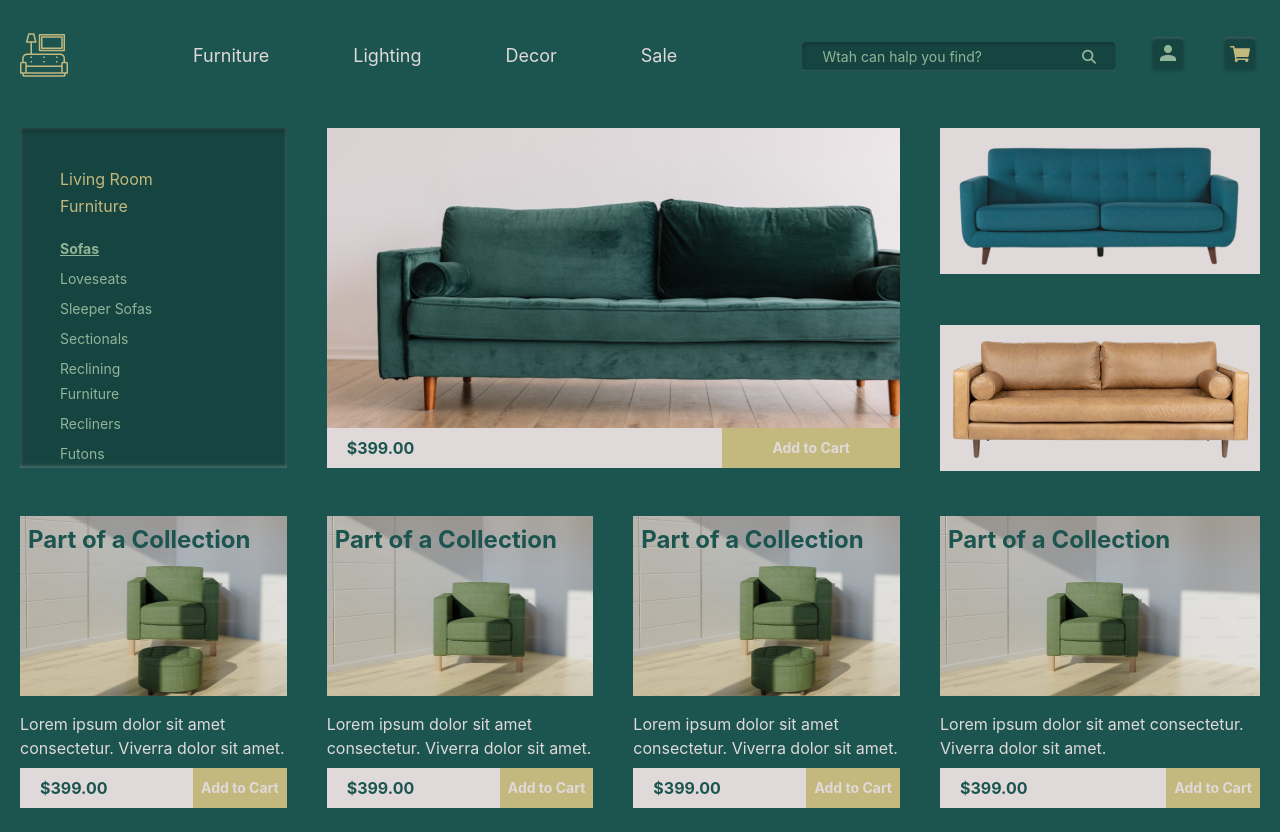
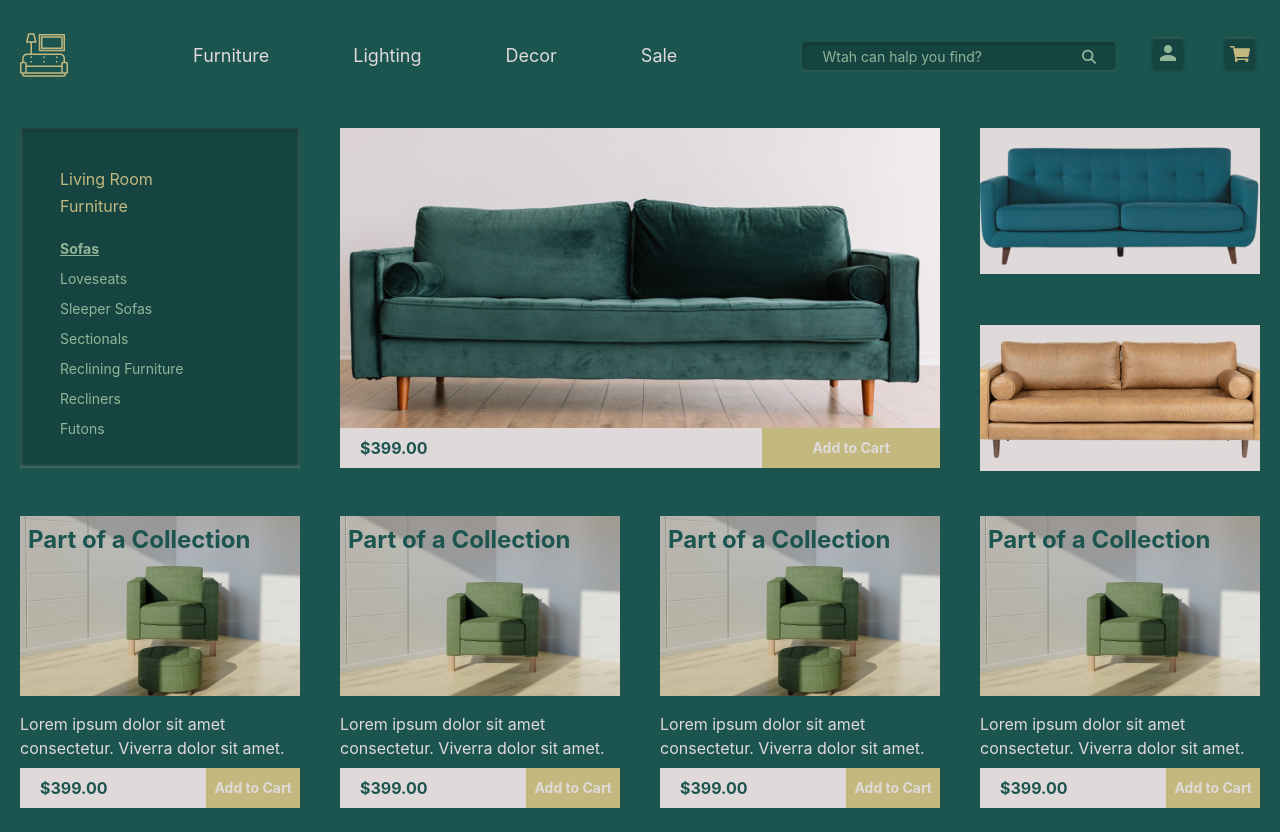
Before and after one commit to MariamMargebadze/homework11, a plain HTML site: page index.html in a window 1280 px wide. Drawn offline with Linux system fonts and the light colour scheme.

Commit message:
edited style

```diff
--- a/css/style.css
+++ b/css/style.css
@@ -18,8 +18,6 @@
 /* header */
 
 header{
-    grid-column-start: 1;
-    grid-column-end: 5;
     display: flex;
     justify-content: space-between;
     align-items: center;
@@ -44,9 +42,7 @@ ul{
     display: flex;
     padding: 8px 20px 7px 20px;
     justify-content: center;
-    align-items: flex-start;
     gap: 100px;
-    flex-shrink: 0;
     border-radius: var(--mainBorderradius);
     background:var(--rgbadark);
     box-shadow: 1.52px 3px 3px -0.8px var(--rgbadark) inset, 0px -0.3px 1px 0px var(--rgbalight) inset;
@@ -55,18 +51,13 @@ ul{
     font-size: var(--paragraph3);
     font-weight: 400;
 }
-.header_icon{
-    align-items: center;
-    justify-content: center;
-}
+
 
 /* aside */
 
 aside{
     background: var(--rgbadark);
     box-shadow: 0px 4px 4px 0px var(--rgbadark) inset, 0px -1px 4px 0px var(--rgbalight) inset;
-    grid-column-start: 1;
-    grid-column-end: 2;
     padding: 38px 115px 54px 40px;
     grid-area: ASIDE;
 }
@@ -83,9 +74,6 @@ aside{
     display: flex;
     flex-direction: column;
     row-gap: 5px;
-}
-.aside_li{
-    list-style: none;
 }
 .aside_link{
     color: var(--fontcolor1);
@@ -109,9 +97,8 @@ aside{
     background-image: url(../images/cover.png);
     display: flex;
     align-items: end;
-    grid-column-start: 2;
-    grid-column-end: 4;
     grid-area: ARTICLE;
+    background-position: center;
 }
 .main_div{
     display: flex;
@@ -147,12 +134,16 @@ aside{
 
 /* right_photos */
 .img_container{
-    grid-column-start: 4;
-    grid-column-end: 4;
     grid-area: IMAGE;
 }
 .image1{
     margin-bottom: 48px;
+}
+.image1,
+.image2{
+    width: 100%;
+    height: 146px;
+    object-fit: cover;
 }
 
 /* cards */
@@ -160,8 +151,6 @@ aside{
 .card1{
     background-image: url(../images/card1.png);
     background-repeat: no-repeat;
-    grid-column-start: 1;
-    grid-column-end: 2;
     grid-area: CARD1;
 
 }
@@ -201,23 +190,17 @@ aside{
 .card2{
     background-image: url(../images/card2.png);
     background-repeat: no-repeat;
-    grid-column-start: 2;
-    grid-column-end: 3;
     grid-area: CARD2;
 }
 .card3{
     background-image: url(../images/card1.png);
     background-repeat: no-repeat;
-    grid-column-start: 3;
-    grid-column-end: 4;
     grid-area: CARD3;
 
 }
 .card4{
     background-image: url(../images/card2.png);
     background-repeat: no-repeat;
-    grid-column-start: 4;
-    grid-column-end: 4;
     grid-area: CARD4;
 
 }
```
